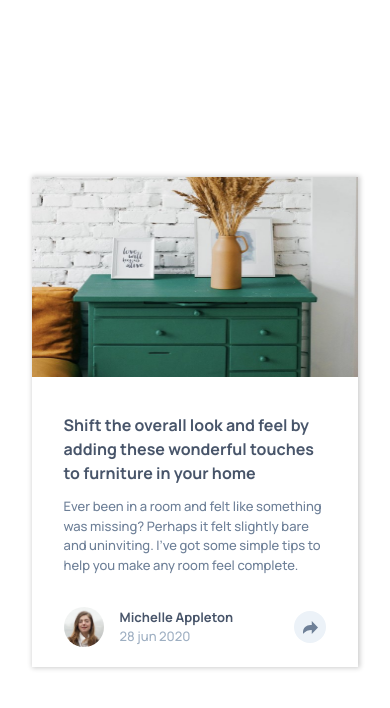
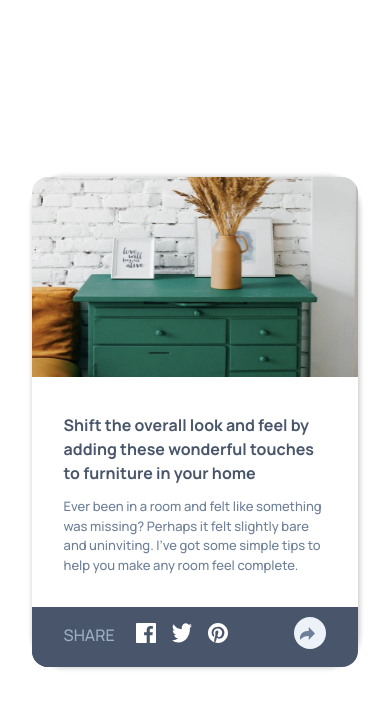
Before and after one commit to MitaliShah/article-preview-component, a website built with Vite: page index.html in a window 390 px wide. Both pictures are taken after a click on the button 310 px from the left and 627 px from the top of the page. Built offline with nearby package versions, Linux system fonts and the light colour scheme.

Commit message:
mobile tooltip

```diff
--- a/index.html
+++ b/index.html
@@ -15,6 +15,7 @@
       rel="stylesheet"
     />
     <link rel="stylesheet" href="./style.css" />
+
     <title>Article preview component</title>
   </head>
   <body>
@@ -23,11 +24,13 @@
 
       <div class="container">
         <article class="card">
+          <div class="card-img-container">
             <img
               class="card-image"
               src="./public/images/drawers.jpg"
               alt="furniture drawers"
             />
+          </div>
 
           <div class="card-text-container">
             <div class="card-top-container">
@@ -42,8 +45,9 @@
               </p>
             </div>
 
-            <div class="card-footer-container">
-              <figure class="author-content">
+            <div class="card-footer-container" id="card-footer-container">
+              <div class="author-container" id="author-container">
+                <figure class="author-content" id="author-content">
                   <img
                     class="author-img"
                     src="./public/images/avatar-michelle.jpg"
@@ -51,26 +55,25 @@
                   />
                   <figcaption class="author-info">
                     <p class="author-name">Michelle Appleton</p>
-                  <time class="time">28 jun 2020</time>
+                    <time datetime="2020-06-28" class="time">28 jun 2020</time>
                   </figcaption>
                 </figure>
                 <button
                   class="toggle-tooltip"
                   id="toggle-tooltip"
-                aria-haspopup="true"
-                aria-expanded="false"
-                aria-controls="share"
+                  onclick="toggle()"
                 >
                   <img
                     class="share-img"
+                    id="share-img"
                     src="./public/images/icon-share.svg"
                     alt="share"
                   />
                 </button>
-              <div class="share" id="share" role="tooltip">
+                <div class="share" id="share" role="tooltip" hidden>
                   <div class="tooltip-text">Share</div>
-                <div class="tooltip-icons">
-                  <a href="#">
+                  <div class="tooltip-icon-container">
+                    <a href="#" class="tooltip-icons">
                       <img src="./public/images/icon-facebook.svg" alt="" />
                       <img src="./public/images/icon-twitter.svg" alt="" />
                       <img src="./public/images/icon-pinterest.svg" alt="" />
@@ -79,9 +82,27 @@
                 </div>
               </div>
             </div>
+          </div>
         </article>
       </div>
     </main>
-    <script type="module" src="/main.js"></script>
+    <!-- <script type="module" src="/main.js"></script> -->
+    <script>
+      function toggle() {
+        let tooltip = document.getElementById("share");
+        let cardFooterContainer = document.getElementById(
+          "card-footer-container"
+        );
+        let image = document.getElementById("share-img");
+
+        if (tooltip.style.display === "flex") {
+          tooltip.style.display = "none";
+          cardFooterContainer.style.background = "none";
+        } else {
+          tooltip.style.display = "flex";
+          cardFooterContainer.style.background = "hsl(217, 19%, 35%)";
+        }
+      }
+    </script>
   </body>
 </html>
--- a/style.css
+++ b/style.css
@@ -50,6 +50,7 @@ h6 {
   --dark-blue: hsl(214, 17%, 51%);
   --gray-blue: hsl(212, 23%, 69%);
   --light-gray-blue: hsl(210, 46%, 95%);
+  --white: hsl(0, 0, 100, 100%);
 }
 
 body {
@@ -65,10 +66,11 @@ body {
 
 .container {
   max-width: 20.43rem;
-  background: var(--white);
+  /* background: var(--white); */
   box-shadow: 1px 0px 5px 1px rgb(0, 0, 0, 0.2);
   margin-left: 10px;
   margin-right: 10px;
+  border-radius: 2rem;
 }
 
 .sr-only {
@@ -84,6 +86,12 @@ body {
 
 .card-text-container {
   background-color: white;
+}
+
+.card-img-container {
+  border-top-left-radius: 1rem;
+  border-top-right-radius: 1rem;
+  overflow: hidden;
 }
 
 .card-image {
@@ -110,21 +118,19 @@ body {
   line-height: 1.5;
 }
 
-.share-img {
+.card-footer-container {
+  padding: 0 32px 20px;
+  isolation: isolate;
+  position: relative;
   /* background-color: var(--light-gray-blue); */
-}
-
-.card-footer-container {
-  display: flex;
-  justify-content: space-between;
-  align-items: center;
-  padding: 0 32px 20px;
+  border-bottom-left-radius: 1rem;
+  border-bottom-right-radius: 1rem;
+  overflow: hidden;
 }
 
 .author-content {
   display: flex;
   gap: 16px;
-  align-items: center;
 }
 
 .author-info {
@@ -146,8 +152,10 @@ body {
   border-radius: 50%;
 }
 
-.share {
-  display: none;
+.author-container {
+  display: flex;
+  justify-content: space-between;
+  align-items: center;
 }
 
 .toggle-tooltip {
@@ -158,10 +166,29 @@ body {
   height: 32px;
   width: 32px;
   border-radius: 50%;
-  display: flex;
-  align-items: center;
-  justify-content: center;
+  position: absolute;
+  top: 10px;
+  right: 32px;
+}
+
+.share {
+  color: var(--gray-blue);
+  position: absolute;
+  top: 0;
+  left: 0;
+  bottom: 0;
+  padding: 16px 32px 20px;
+  z-index: 999999;
+  background-color: hsl(217, 19%, 35%);
+}
+
+.tooltip-text {
+  text-transform: uppercase;
+  margin-right: 21px;
 }
 
 .tooltip-icons {
+  display: flex;
+  gap: 16px;
+  color: var(--white);
 }
```
Also changed, not shown: main.js (+10 -1 lines), public/images/icon-share-dark.png (added). Lines whose indentation alone changed are shown as unchanged.
